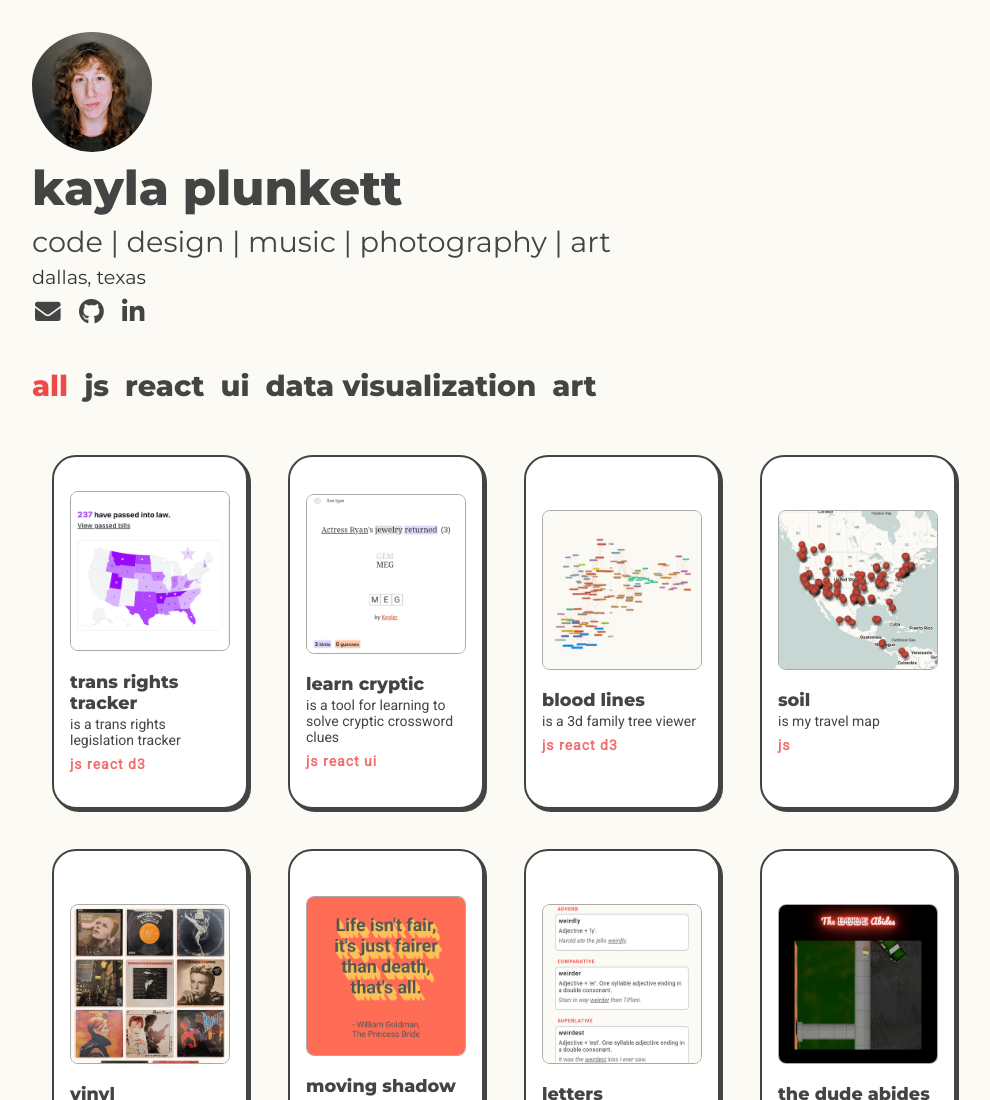
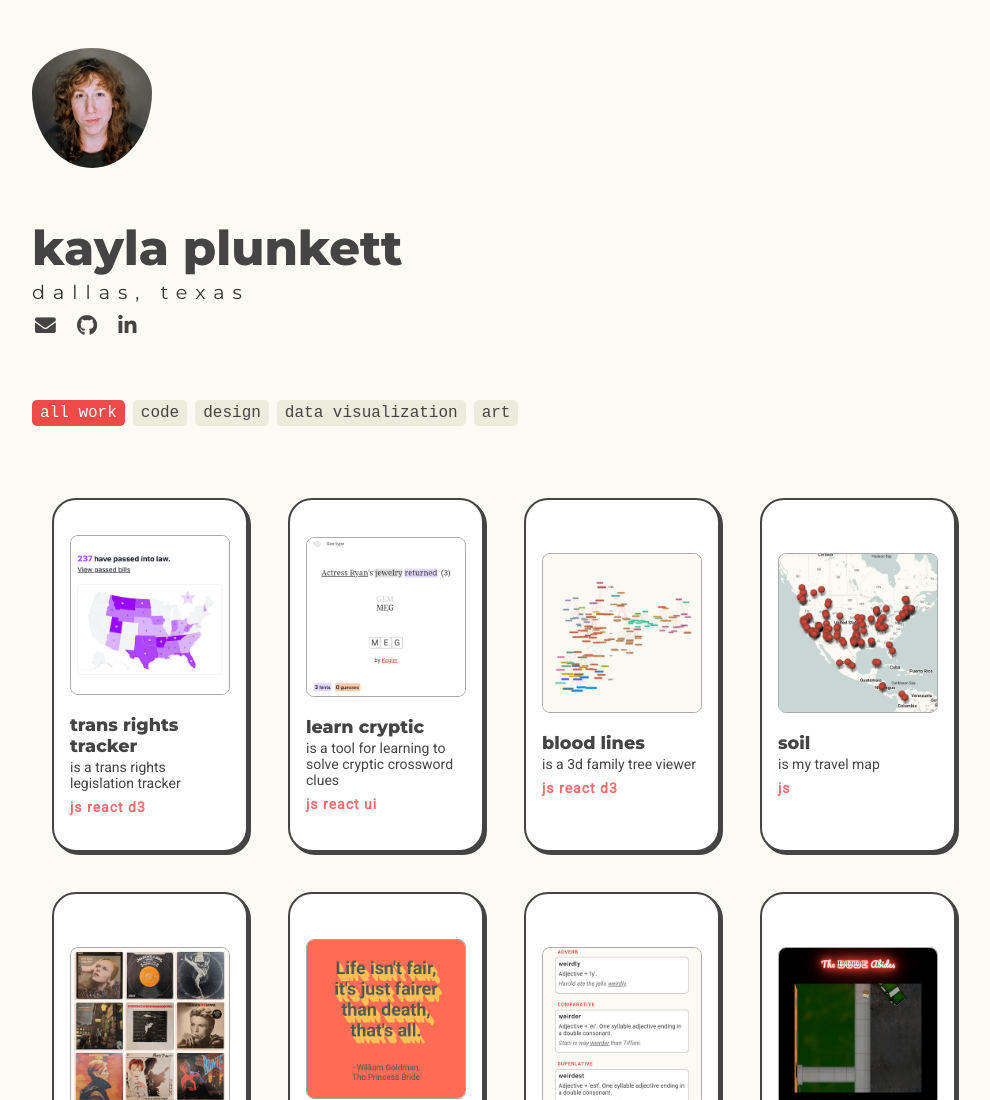
Before and after one commit to oh-kay-blanket/portfolio, a website: page index.html in a window 1280 px wide. Shown: the top 1100 px of the page, without its empty margins (108-1098 px from the left). Drawn offline with nearby package versions, Linux system fonts and the light colour scheme.

Commit message:
Continue styling

```diff
--- a/css/sass/partials/_base.scss
+++ b/css/sass/partials/_base.scss
@@ -123,52 +123,3 @@ a {
     text-decoration: none;
   }
 }
-
-.header {
-  //   @include desktop(medium) {
-  //     padding-top: 0.5rem;
-  //   }
-
-  .logo {
-    max-width: 100px;
-    border-radius: 50%;
-    padding-top: 1rem;
-
-    @include desktop(medium) {
-      max-width: 120px;
-    }
-  }
-}
-
-[data-theme='dark'] {
-  .header {
-    .logo {
-      display: none;
-    }
-
-    .text-logo {
-      display: block;
-    }
-  }
-}
-
-.icon {
-  height: 20px;
-  width: 20px;
-}
-
-i,
-.icons a {
-  font-size: 1.6rem;
-  transition: $transition;
-  margin-right: 6px;
-
-  &:hover {
-    color: $link;
-    transition: $transition;
-  }
-}
-
-.svg-inline--fa {
-  font-size: 1.4em;
-}
--- a/css/sass/partials/_home.scss
+++ b/css/sass/partials/_home.scss
@@ -6,14 +6,46 @@
   src: url('../fonts/despairs/despairs-font-trial.ttf');
 }
 
-#role {
-  font-weight: 400;
+.logo {
+  max-width: 100px;
+  border-radius: 50%;
+  padding-top: 2rem;
+
+  @include desktop(medium) {
+    max-width: 120px;
+  }
+}
+
+.about {
+  margin-top: 3rem;
+
+  .icon {
+    height: 20px;
+    width: 20px;
+  }
+
+  i,
+  .icons a {
+    font-size: 1.3rem;
+    transition: $transition;
+    margin-top: 0.4rem;
+    margin-right: 0.5rem;
+
+    &:hover {
+      color: $link;
+      transition: $transition;
+    }
+  }
+
+  .svg-inline--fa {
+    font-size: 1.4em;
   }
 
   #location {
     font-weight: 400;
     font-size: 1rem;
     color: $text-body;
+    letter-spacing: 8px;
 
     @include desktop(medium) {
       font-size: 1.2rem;
@@ -22,6 +54,7 @@
 
   .icons {
     margin: 5px 0px 10px 3px;
+  }
 }
 
 .projects {
@@ -40,16 +73,25 @@
 
   #type-filter {
     display: flex;
+    list-style-type: none;
     flex-wrap: wrap;
+    padding: 0;
 
-    h3 {
+    li {
       margin-right: 16px;
       cursor: pointer;
       transition: $transition;
+      background-color: #cca5;
+      padding: 0.25rem 0.5rem;
+      margin: 0.5rem 0.5rem 0.5rem 0;
+      border-radius: 5px;
+      font-weight: 400;
+      font-family: monospace;
 
       &:hover,
       &.active {
-        color: $link;
+        background-color: $link;
+        color: $background;
         transition: $transition;
       }
     }
--- a/index.html
+++ b/index.html
@@ -32,11 +32,9 @@
 
   <body>
     <div class="container">
-      <div class="header">
       <img class="logo" src="img/headshot-2025-10.jpg" />
+      <div class="about">
         <h1 class="name">kayla plunkett</h1>
-      </div>
-      <h3 id="role">code | design | music | photography | art</h3>
         <h4 id="location">dallas, texas</h4>
         <div class="icons">
           <a href="mailto:kayla.lee.plunkett@gmail.com">
@@ -49,17 +47,17 @@
             <i class="fab fa-linkedin-in"></i>
           </a>
         </div>
+      </div>
 
       <div class="projects">
         <div class="projects__heading">
-          <div id="type-filter">
-            <h3 data-filter="*" class="active">all</h3>
-            <h3 data-filter=".js">js</h3>
-            <h3 data-filter=".react">react</h3>
-            <h3 data-filter=".ui">ui</h3>
-            <h3 data-filter=".d3">data visualization</h3>
-            <h3 data-filter=".art">art</h3>
-          </div>
+          <ul id="type-filter">
+            <li data-filter="*" class="active">all work</li>
+            <li data-filter=".js">code</li>
+            <li data-filter=".ui">design</li>
+            <li data-filter=".d3">data visualization</li>
+            <li data-filter=".art">art</li>
+          </ul>
         </div>
 
         <div class="links-container">
@@ -261,7 +259,7 @@
     layoutMode: 'fitRows',
   });
 
-  const filterButtons = document.querySelectorAll('#type-filter h3');
+  const filterButtons = document.querySelectorAll('#type-filter li');
 
   filterButtons.forEach(function (btn) {
     btn.addEventListener('click', function () {
```
Also changed, not shown: css/style.css, 1 other file. Lines whose indentation alone changed are shown as unchanged.
